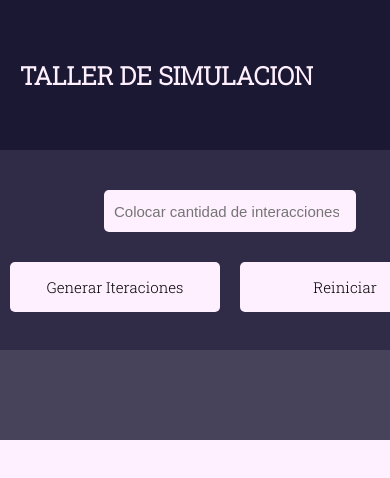
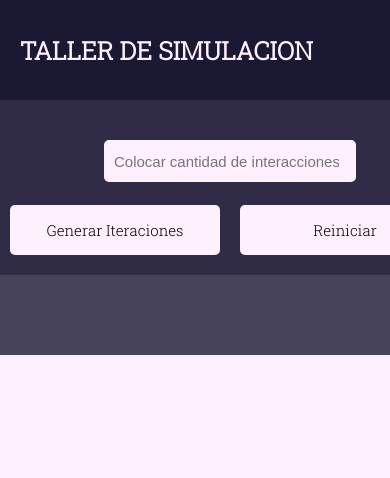
Before and after one commit to lucascarabajal/Simulacion, a website built with webpack: page dist/index.html in a window 390 px wide. Shown: the top 478 px of the page. Built offline with nearby package versions, Linux system fonts and the light colour scheme.

Commit message:
tamanios ajustados en media query

```diff
--- a/src/style.css
+++ b/src/style.css
@@ -154,6 +154,12 @@ button:hover{
 
 
 @media all and (max-width: 1366px) {
+    .header{
+        height: 100px;
+    }
+    .seleccion{
+        height: 175px;
+    }
     img{
         max-width: 135px;
         max-height: 135px;
@@ -182,7 +188,7 @@ button:hover{
         font-size: 15px;
     }
     .divIteracionSalvada{
-        height: 90px;
+        height: 80px;
     }
     #textIteracion{
         height: 40px;
```
